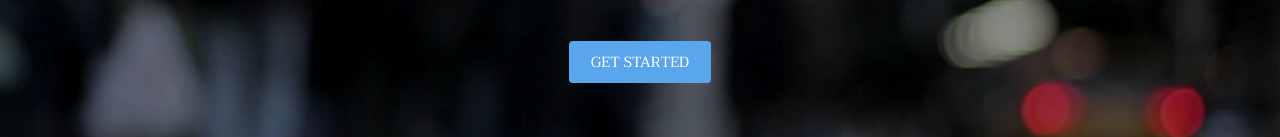
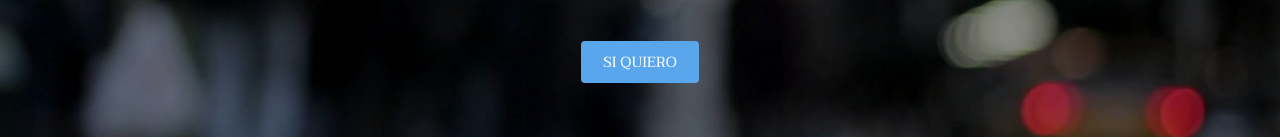
Before and after one commit to sanverpar-ops/repositorio-metropolitan, a plain HTML site: page index.html in a window 1280 px wide. Shown: the part 448-585 px from the top of the page. Drawn offline with Linux system fonts and the light colour scheme.

Commit message:
cambio el botón get started por si quiero sandra

```diff
--- a/index.html
+++ b/index.html
@@ -39,7 +39,7 @@
 					<h1>HEADER</h1>
 					<p>A full responsive, business-oriented HTML5/CSS3 template<br />
 					built by <a href="https://templated.co/">Templated</a> and released under the <a href="https://templated.co/license">Creative Commons</a>.</p>
-					<a href="#one" class="button special scrolly">Get Started</a>
+					<a href="#one" class="button special scrolly">si quiero</a>
 				</div>
 			</section>
 
```
